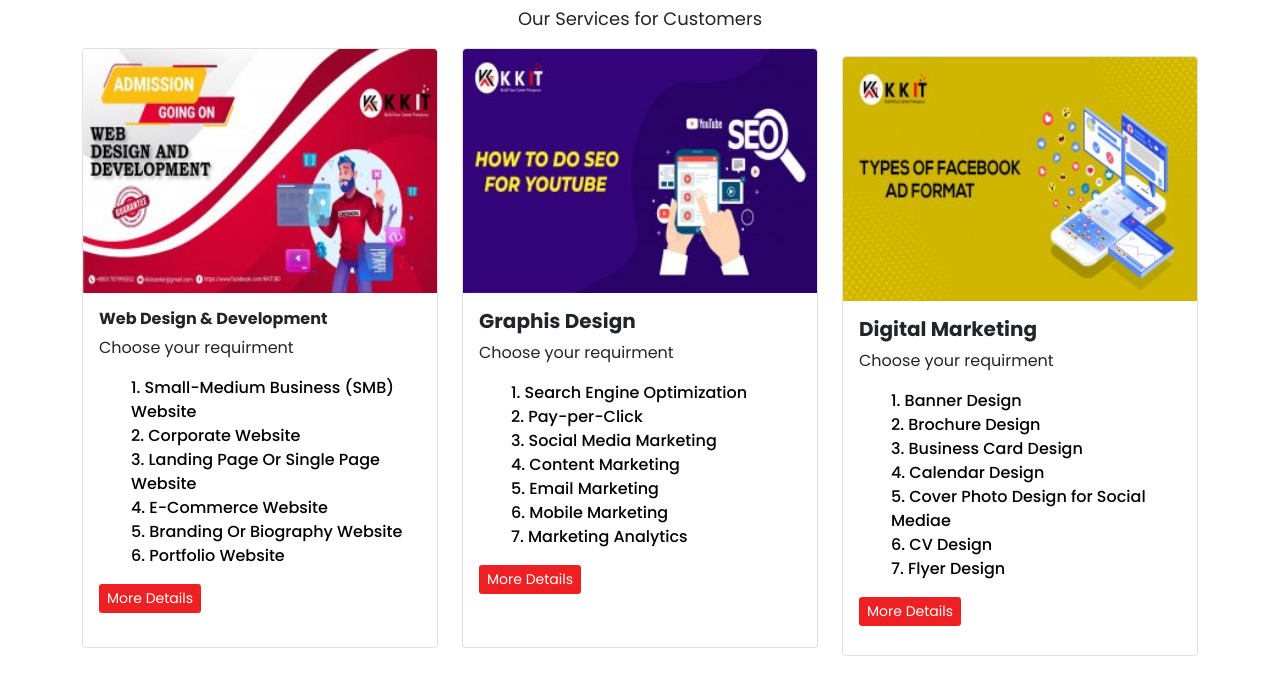
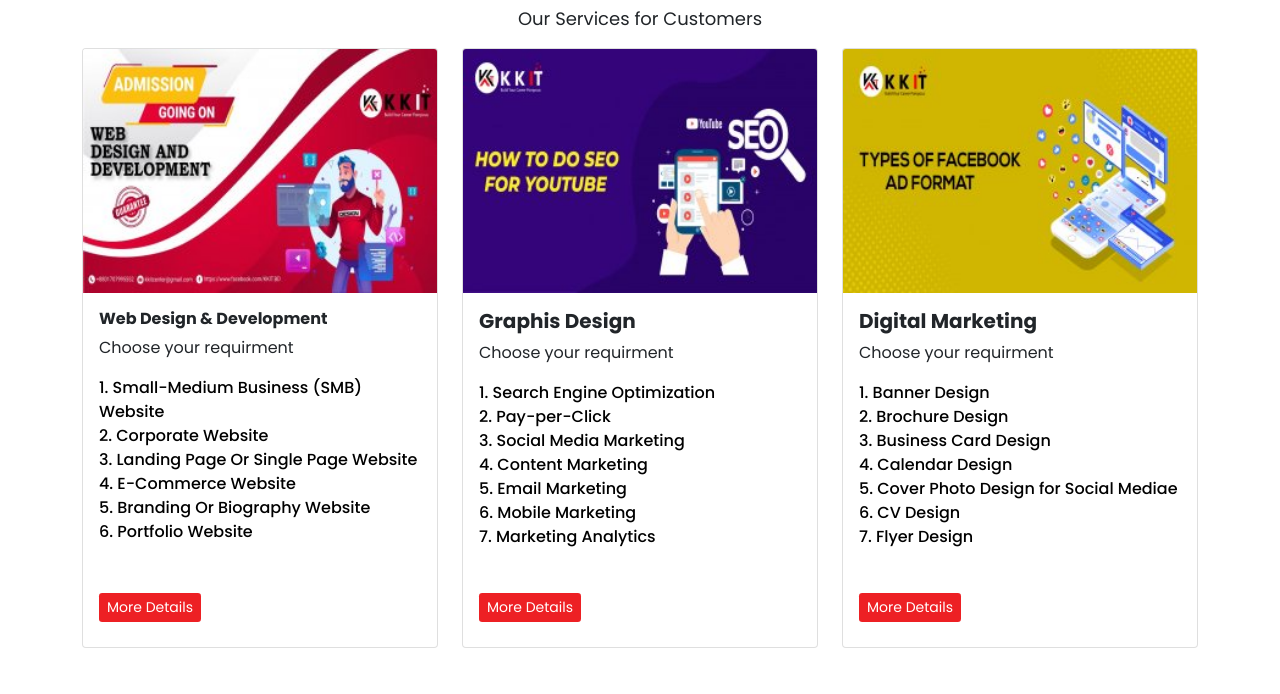
Before and after one commit to Shakil-Mehrab/kkItHomepage, a plain HTML site: page index.html in a window 1280 px wide. Shown: the part 2549-3243 px from the top of the page. Before the commit the page ends 3213 px from the top, so only its background shows below. Drawn offline with nearby package versions, Linux system fonts and the light colour scheme.

Commit message:
2nd commit

```diff
--- a/css/style.css
+++ b/css/style.css
@@ -4,6 +4,15 @@ margin: 0;
 padding: 0;
 box-sizing: border-box;
 font-family: 'Poppins', sans-serif;
+}
+ul{
+    padding: 0;
+    margin: 0;
+}
+li{
+    padding: 0;
+    margin: 0;
+
 }
 /********** START COMMON CLASS *************/
 .btn_color{
@@ -165,8 +174,6 @@ padding-top: 25px;
 
 .service .card_size{
     min-height: 600px ;
-    max-height: 600px ;
-    overflow: hidden;
 }
 .service .service_p{
 text-align: center;
@@ -195,6 +202,14 @@ text-decoration: none !important;
 .service ul li a{
 color: #000;
 font-weight: 500;
+}
+.card-body{
+    position: relative;
+}
+
+.service_detail a{
+    position: absolute;
+    bottom: 25px;
 }
 /********** END OF SERVICE SECTION *****************/
 /********** START OF CAREER SECTION *****************/
@@ -370,3 +385,9 @@ font-weight: bold;
 font-size: 17px;
 }
 /************ END OF FOOTER SECTION *********************/
+@media screen and (max-width: 768px) {
+    .service_detail a{
+        position: unset;
+        margin-top: 20px;
+    }
+  }
--- a/index.html
+++ b/index.html
@@ -256,7 +256,9 @@
                   <li><a href="#">6. Portfolio Website</a></li>
                 </ul>
               </div>
-              <a href="#" class="btn btn-primary btn-sm btn_color text-center ">More Details</a>
+              <div class="service_detail">
+                <a href="#" class="btn btn-primary btn-sm btn_color text-center ">More Details</a>
+              </div>
             </div>
           </div>
         </div>
@@ -277,13 +279,15 @@
                   <li><a href="#">7. Marketing Analytics</a></li>
                 </ul>
               </div>
-              <a href="#" class="btn btn-primary btn-sm btn_color text-center">More Details</a>
+              <div class="service_detail">
+                <a href="#" class="btn btn-primary btn-sm btn_color text-center ">More Details</a>
+              </div>
             </div>
 
           </div>
         </div>
 
-        <div class="col-lg-4 col-md-4 col-12 py-2">
+        <div class="col-lg-4 col-md-4 col-12">
           <div class="card card_size">
             <img src="images/Courses/course-3.jpg" class="card-img-top" alt="!">
             <div class="card-body">
@@ -300,13 +304,19 @@
                   <li><a href="#">7. Flyer Design </a></li>
                 </ul>
               </div>
-              <a href="#" class="btn btn-primary btn-sm btn_color service_btn">More Details</a>
+              <div class="service_detail">
+                <a href="#" class="btn btn-primary btn-sm btn_color text-center ">More Details</a>
+              </div>
             </div>
           </div>
         </div>
       </div>
     </div>
   </section>
+  <br>
+  <br>
+  <br>
+  <br>
   <!--============ END OF SERVICE SECTION ==================-->
   <!--============ START OF CAREER  SECTION ==================-->
   <!-- <section class="career">
```
